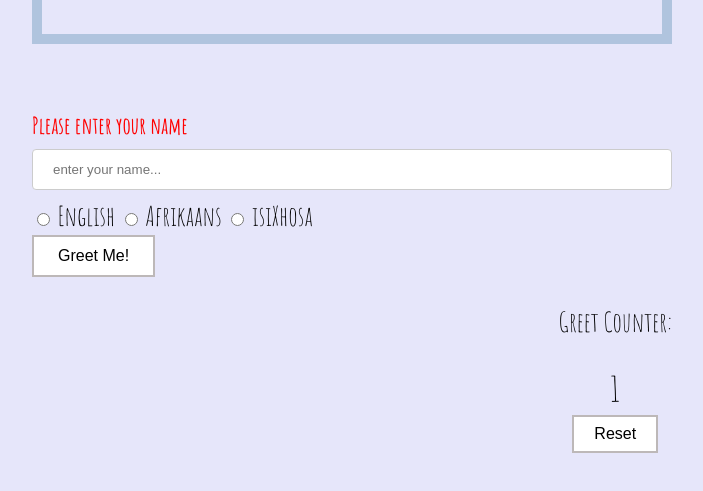
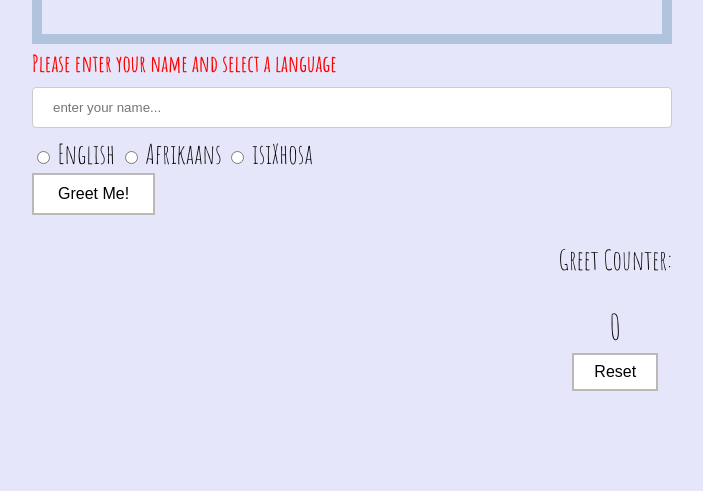
Before and after one commit to jodies383/greetings, a plain HTML site: page index.html in a window 1280 px wide. Both pictures are taken after a click on the button "Greet Me!". Shown: the part 177-668 px from the top of the page, without its empty margins (252-955 px from the left). Drawn offline with Linux system fonts and the light colour scheme.

Commit message:
Error messages fixed

```diff
--- a/greet.css
+++ b/greet.css
@@ -31,10 +31,14 @@ body {
   color: red;
   font-weight: bold;
 }
+.warningBoth{
+  font-size: 85%;
+  color: red;
+  font-weight: bold;
+}
 .myGreet {
   text-align: center;
   font-size: 180%;
-  margin-left: 42%;
 }
 
 .myCount {
--- a/greet.js
+++ b/greet.js
@@ -12,19 +12,29 @@ var warnName = document.querySelector(".warningName")
 
 var warningLang = document.querySelector(".warningLang")
 
-var greetCounter = 1;
+var warnBoth = document.querySelector(".warningBoth")
+
+var greetCounter = 0;
 
 greetBtn.addEventListener('click', greetMe);
 greetBtn.addEventListener('click', updateCounter);
-greetBtn.addEventListener('click', noName)
+greetBtn.addEventListener('click', noName);
+
 
 resetBtn.addEventListener('click', function () {
   localStorage.removeItem('counted');
 });
 
+
+
 greetBtn.addEventListener('click', function () {
-  greetCounter++;
+  var checkedRadioBtn = document.querySelector("input[name='languages']:checked");
+  var param1 = enterName.value
 
+
+  if (param1 = enterName.value && checkedRadioBtn) {
+    greetCounter++;
+  }
   localStorage['counted'] = greetCounter;
 });
 
@@ -36,29 +46,40 @@ if (localStorage['counted']) {
 function greetMe(param1) {
   var checkedRadioBtn = document.querySelector("input[name='languages']:checked").value;
   var param1 = enterName.value
+
   if (checkedRadioBtn === "English") {
+    warningLang.innerHTML = ("")
     ansGreet.innerHTML = ("Hello, " + param1);
   }
   else if (checkedRadioBtn === "Afrikaans") {
+    warningLang.innerHTML = ("")
     ansGreet.innerHTML = ("Goeie More, " + param1);
   }
   else if (checkedRadioBtn === "isiXhosa") {
+    warningLang.innerHTML = ("")
     ansGreet.innerHTML = ("Molo, " + param1);
   }
 
-
-  return ansGreet;
 }
 function noName(param1) {
   var checkedRadioBtn = document.querySelector("input[name='languages']:checked");
   var param1 = enterName.value
-  if (param1 === "") {
-    return warnName.innerHTML = ("Please enter your name");
-  } if (!checkedRadioBtn){
-    return warningLang.innerHTML = ("Please select a language");
-  } if (param1 === "" && !checkedRadioBtn){
-    return warningLang.innerHTML = ("Please enter your name and select a language")
+  if ((param1 === "" && !checkedRadioBtn)) {
+    warningLang.innerHTML = ("")
+    warnBoth.innerHTML = ("Please enter your name and select a language")
+  } else {
+    warnBoth.innerHTML = ("")
   }
+  if (param1 === "" && checkedRadioBtn) {
+    ansGreet.innerHTML = ("")
+    warnName.innerHTML = ("Please enter your name");
+  } else if (!checkedRadioBtn && param1) {
+    warningLang.innerHTML = ("Please select a language");
+  } else if (param1 === enterName.value) {
+    warnName.innerHTML = ("")
+
+  }
+
 }
 function updateCounter() {
 
--- a/index.html
+++ b/index.html
@@ -23,9 +23,15 @@
         <span class="myGreet"></span>
 
         <div>
-            <span class="warningName"></span>
-            <span class="warningLang"></span>
-
+            <div>
+                <span class="warningName"></span>
+            </div>
+            <div>
+                <span class="warningLang"></span>
+                <div>
+                    <span class="warningBoth"></span>
+                </div>
+            </div>
             <input type="text" name="" value="" placeholder="enter your name..." class="greetMe">
         </div>
         <div class="radioBtns">
```
